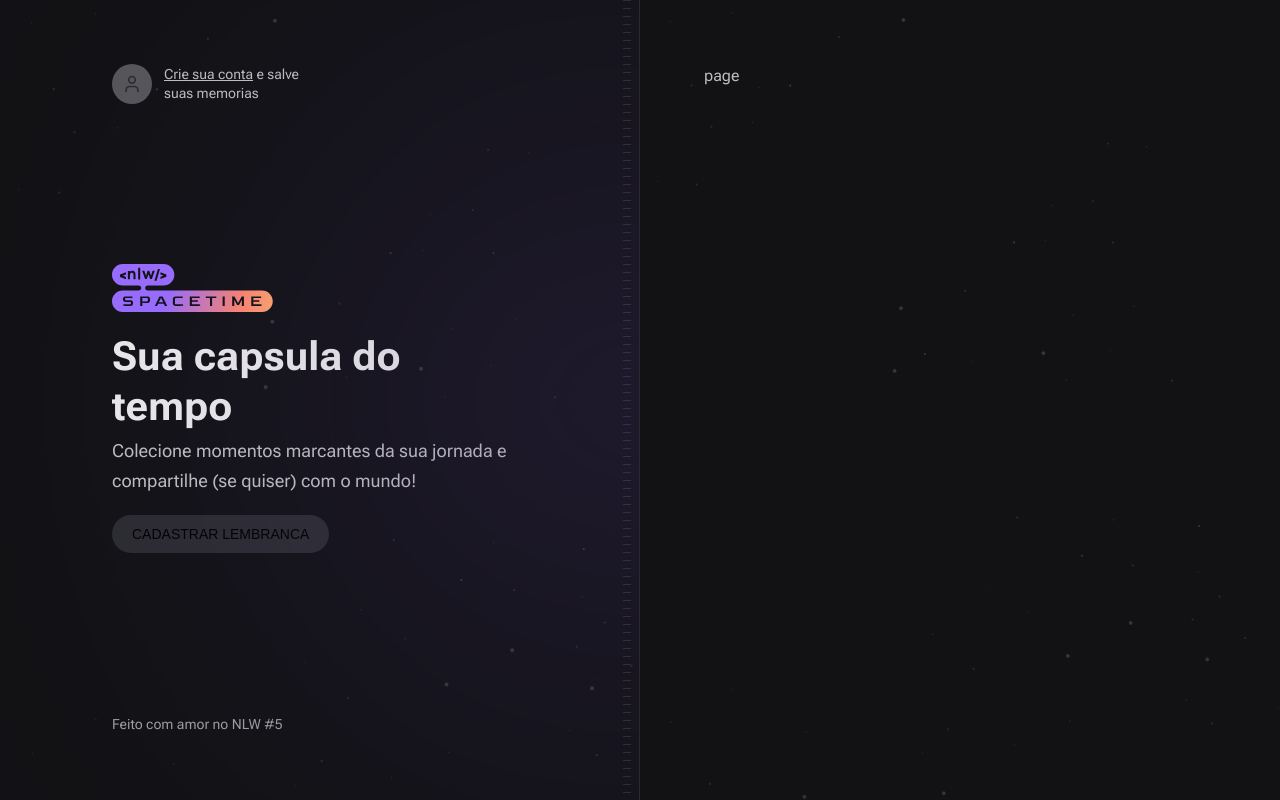
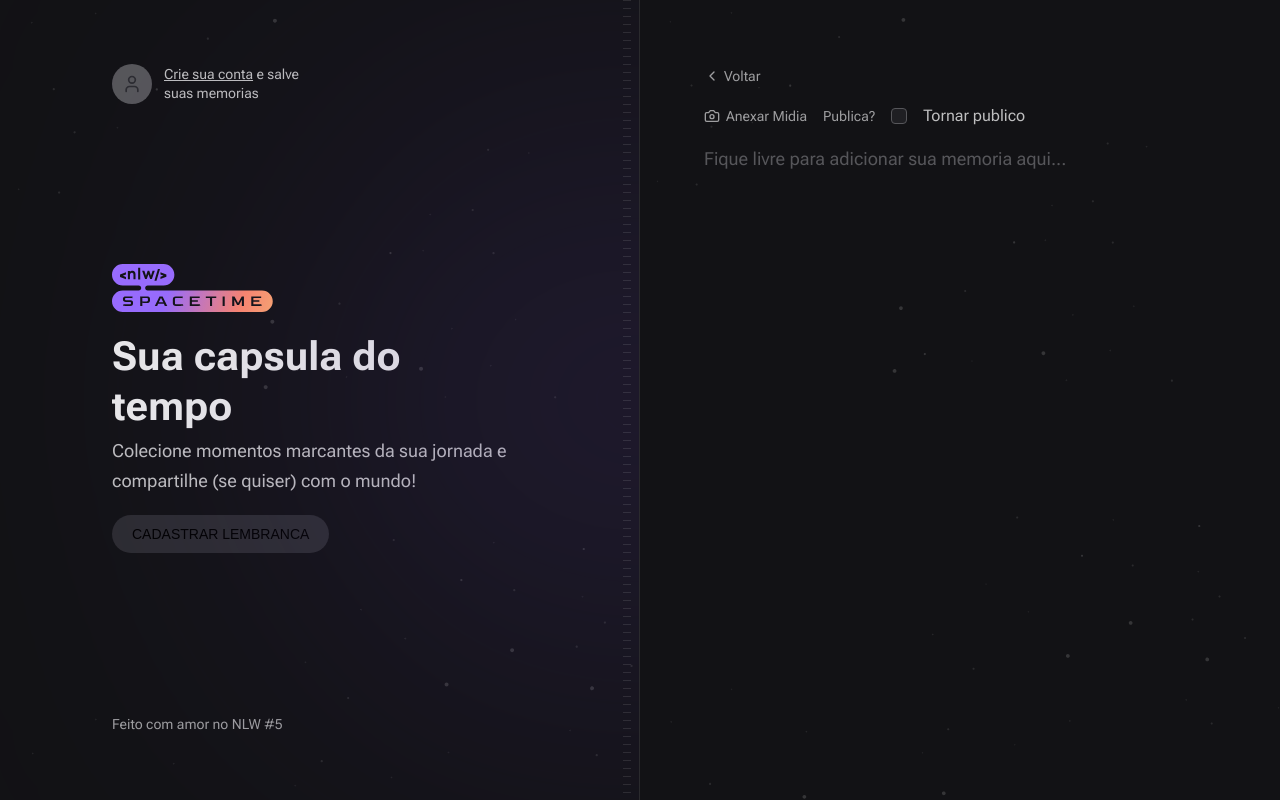
Before and after one commit to shpsyte/spacetime, a Next.js app in the folder web/: page /memories/new in a window 1280 px wide. Built offline with nearby package versions, Linux system fonts and the light colour scheme; no server answers; a web font is replaced by a local one.

Commit message:
Web: Estilizando a pagina de nova memoria

```diff
--- a/web/package.json
+++ b/web/package.json
@@ -28,6 +28,7 @@
   },
   "devDependencies": {
     "@rocketseat/eslint-config": "^1.2.0",
+    "@tailwindcss/forms": "^0.5.3",
     "prettier-plugin-tailwindcss": "^0.3.0"
   }
 }
--- a/web/src/app/memories/new/page.tsx
+++ b/web/src/app/memories/new/page.tsx
@@ -1,5 +1,52 @@
+import { Camera, ChevronLeft } from 'lucide-react'
+import Link from 'next/link'
 import React from 'react'
 
 export default function NewMomory() {
-  return <div>page</div>
+  return (
+    <>
+      <div className="flex flex-1 flex-col gap-4">
+        <Link
+          href="/"
+          className="flex items-center gap-1 text-sm text-gray-200 hover:text-gray-100"
+        >
+          <ChevronLeft className="h4 w-4" />
+          Voltar
+        </Link>
+
+        <form className="flex flex-1 flex-col gap-2" action="">
+          <div className="flex items-center gap-4">
+            <label
+              htmlFor="media"
+              className="flex cursor-pointer items-center gap-1.5 text-sm text-gray-200 hover:text-gray-100"
+            >
+              <Camera className="h4 w-4" />
+              Anexar Midia
+            </label>
+            <label
+              htmlFor="isPublic"
+              className="flex items-center gap-1.5 text-sm text-gray-200 hover:text-gray-100"
+            >
+              Publica?
+            </label>
+            <input
+              type="checkbox"
+              name="isPublic"
+              id="isPublic"
+              value="true"
+              className="h-4 w-4 rounded border-gray-400 bg-gray-700 text-purple-500 "
+            />
+            Tornar publico
+          </div>
+          <input type="file" id="media" className="invisible h-0 w-0" />
+          <textarea
+            name="content"
+            spellCheck={false}
+            className="w-full flex-1 resize-none rounded border-0 bg-transparent p-0 text-lg leading-relaxed text-gray-100 placeholder:text-gray-400 focus:ring-0"
+            placeholder="Fique livre para adicionar sua memoria aqui..."
+          />
+        </form>
+      </div>
+    </>
+  )
 }
--- a/web/tailwind.config.js
+++ b/web/tailwind.config.js
@@ -91,5 +91,5 @@
       },
     },
   },
-  plugins: [],
+  plugins: [require('@tailwindcss/forms')],
 }
```
Also changed, not shown: 1 other file (tests, documents, lock files or other folders).
